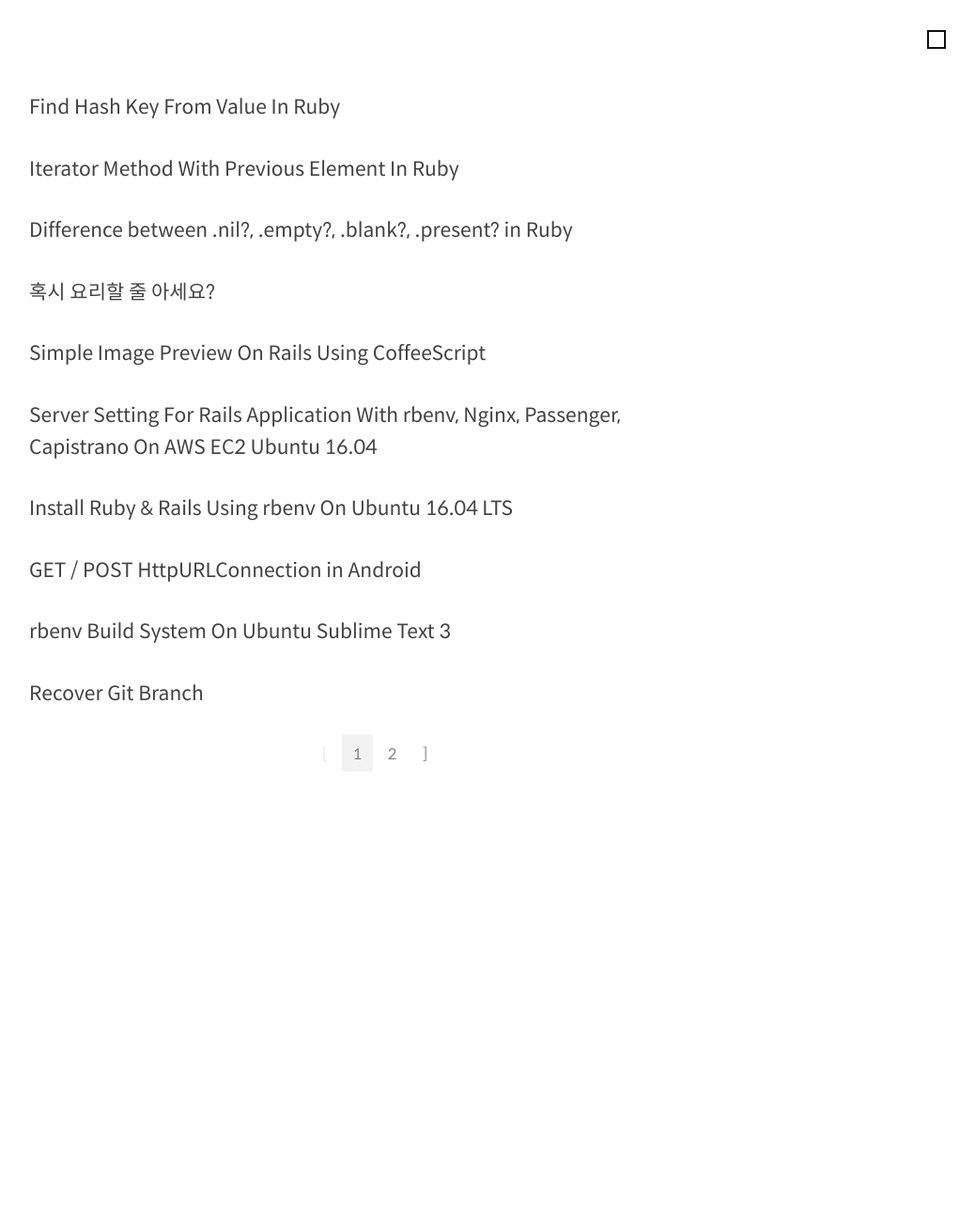
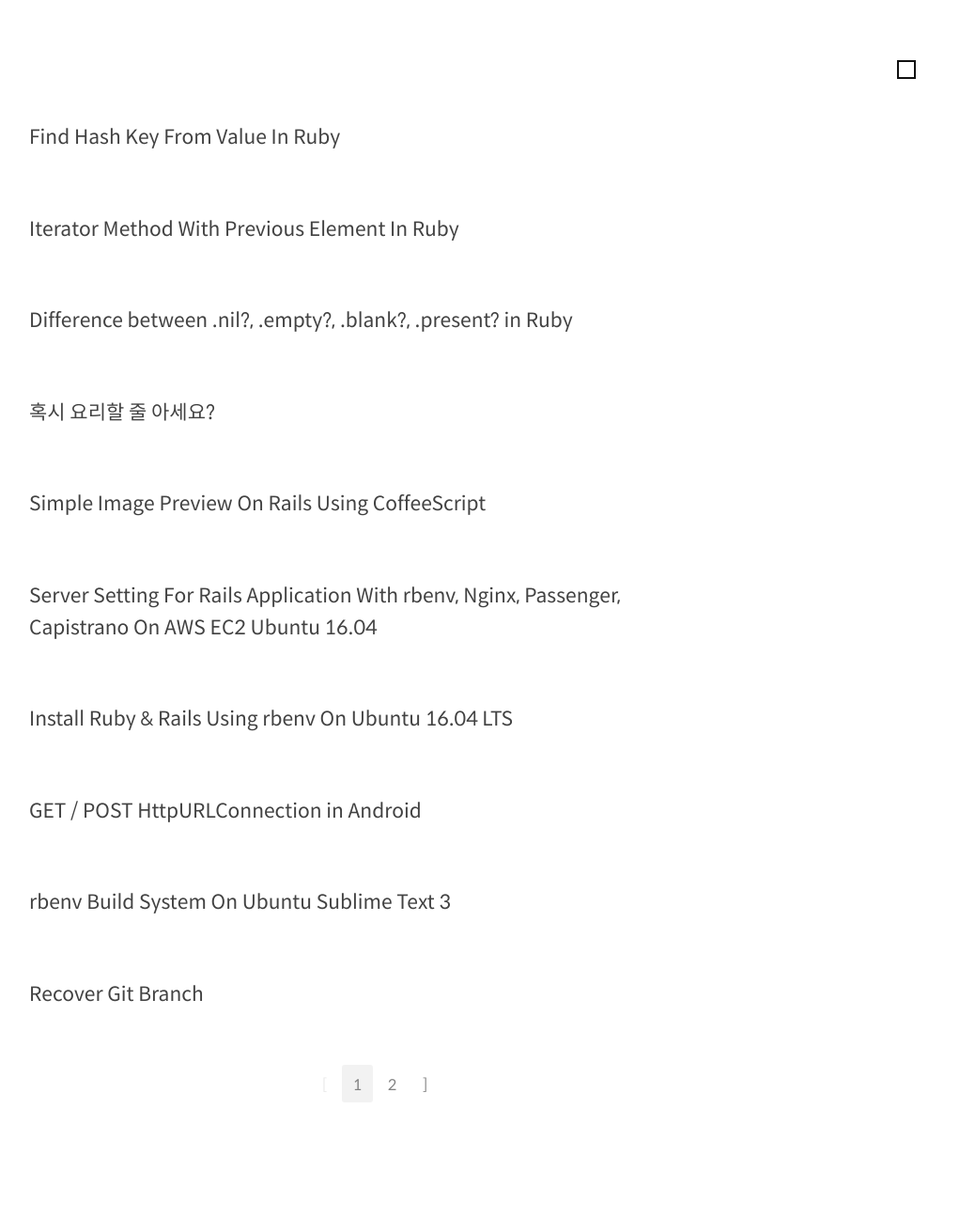
Before and after one commit to capollux/blog, a Jekyll site: the page built from index.html, in a window 1280 px wide. Shown: the whole page at 94% size, without its empty margins (241-1279 px from the left). Built offline with Jekyll 4.4.1, drawn with Linux system fonts in a browser that asks for light colours; the list of posts is cut into pages by our own code; before the commit the page ends 912 px from its top, so only the background shows below that.

Commit message:
Change some details

```diff
--- a/_includes/nav_left.html
+++ /dev/null
@@ -1 +0,0 @@
-<a class="page-link-left" href="{{ '/' | relative_url }}"></a>
--- a/_includes/nav_right.html
+++ b/_includes/nav_right.html
@@ -1 +1 @@
-<a class="page-link-right" href="{{ '/junwoo/' | relative_url }}"></a>
+<a class="page-link right" href="{{ '/junwoo/' | relative_url }}"></a>
--- a/_layouts/post.html
+++ b/_layouts/post.html
@@ -1,8 +1,6 @@
 ---
 layout: default
 ---
-
-{% include nav_left.html %}
 
 <article class="post" itemscope itemtype="http://schema.org/BlogPosting">
 
--- a/_sass/minima-extensions/_layout.scss
+++ b/_sass/minima-extensions/_layout.scss
@@ -2,10 +2,9 @@
  * Navigation
  */
 
- .page-link-left {
+ .page-link {
   position: absolute;
-  top: $spacing-unit;
-  left: $spacing-unit;
+  top: $spacing-unit * 2;
 
   width: $spacing-unit / 2;
   height: $spacing-unit / 2;
@@ -18,46 +17,36 @@
 
   @include media-query($on-laptop) {
     top: $spacing-unit / 2;
+  }
+
+  &.left {
+    left: $spacing-unit * 2;
+
+    @include media-query($on-laptop) {
       left: $spacing-unit / 2;
     }
   }
 
-.page-link-right {
-  position: absolute;
-  top: $spacing-unit;
-  right: $spacing-unit;
-
-  width: $spacing-unit / 2;
-  height: $spacing-unit / 2;
-
-  border: 2px solid #111;
-
-  &:hover {
-    border-color: rgba($text-color,.3);
-  }
+  &.right {
+    right: $spacing-unit * 2;
 
     @include media-query($on-laptop) {
-    top: $spacing-unit / 2;
       right: $spacing-unit / 2;
     }
   }
+}
+
+
 
 /**
  * Public
  */
-
-.mt-1 {
-  margin-top: 0.25rem !important;
-}
-
-.ml-3 {
-  margin-left: 1rem !important;
-}
-
 .img-fluid {
   max-width: 100%;
   height: auto;
 }
+
+
 
 /**
  * Site header
@@ -240,10 +229,10 @@
  * Page content
  */
 .page-content {
-  padding: $spacing-unit * 3 0;
+  padding: $spacing-unit * 4 0;
 
   @include media-query($on-laptop) {
-    padding: $spacing-unit * 1.5 0;
+    padding: $spacing-unit * 2 0;
   }
 }
 
@@ -256,7 +245,11 @@
   list-style: none;
 
   > li {
+    margin-bottom: $spacing-unit * 2;
+
+    @include media-query($on-laptop) {
       margin-bottom: $spacing-unit;
+    }
   }
 }
 
--- a/junwoo/index.html
+++ b/junwoo/index.html
@@ -2,8 +2,6 @@
 layout: default
 title: "Junwoo"
 ---
-
-{% include nav_left.html %}
 
 <div class="junwoo">
   <p>This is zzulu.</p>
```
Lines whose indentation alone changed are shown as unchanged.
